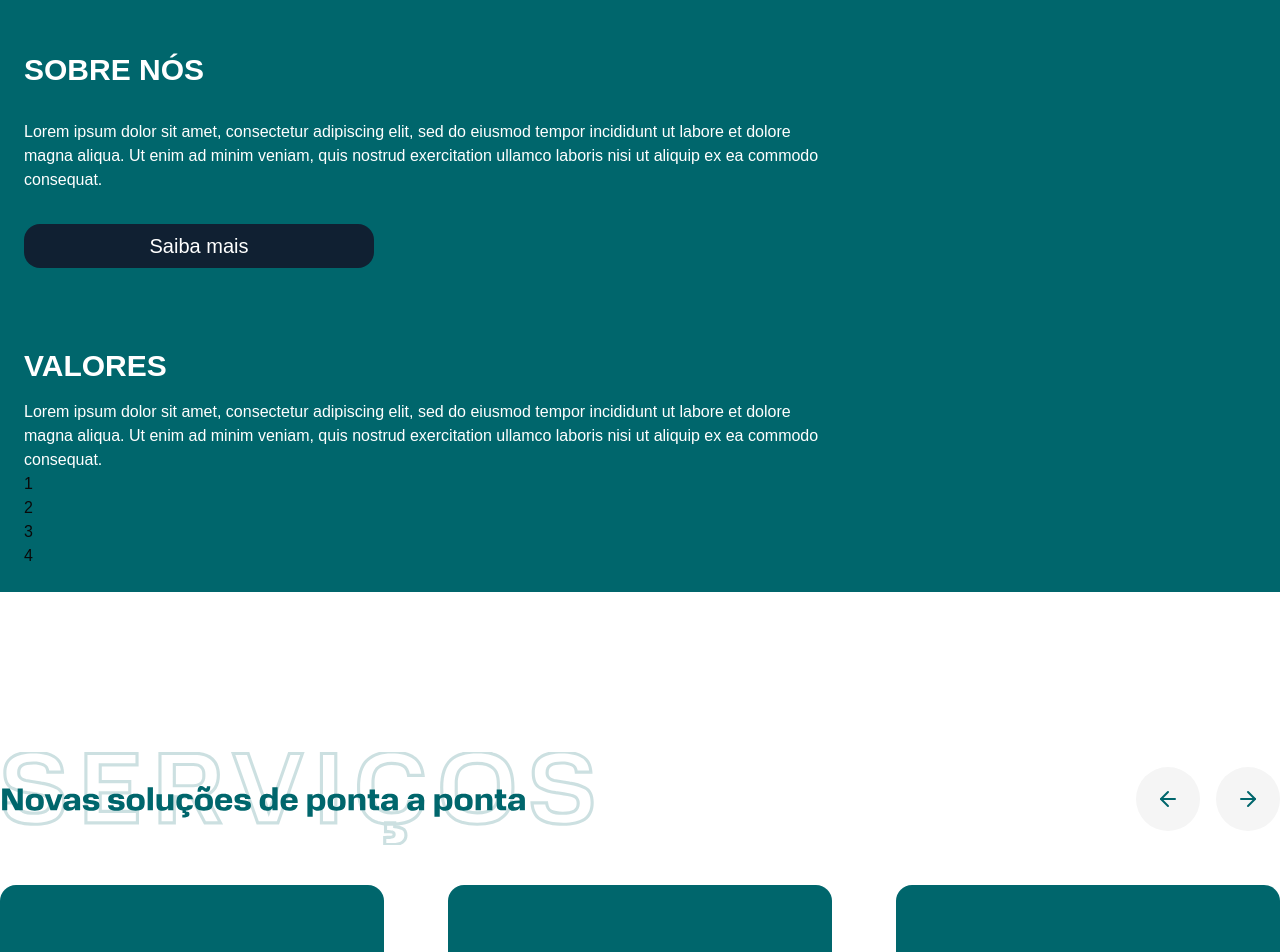
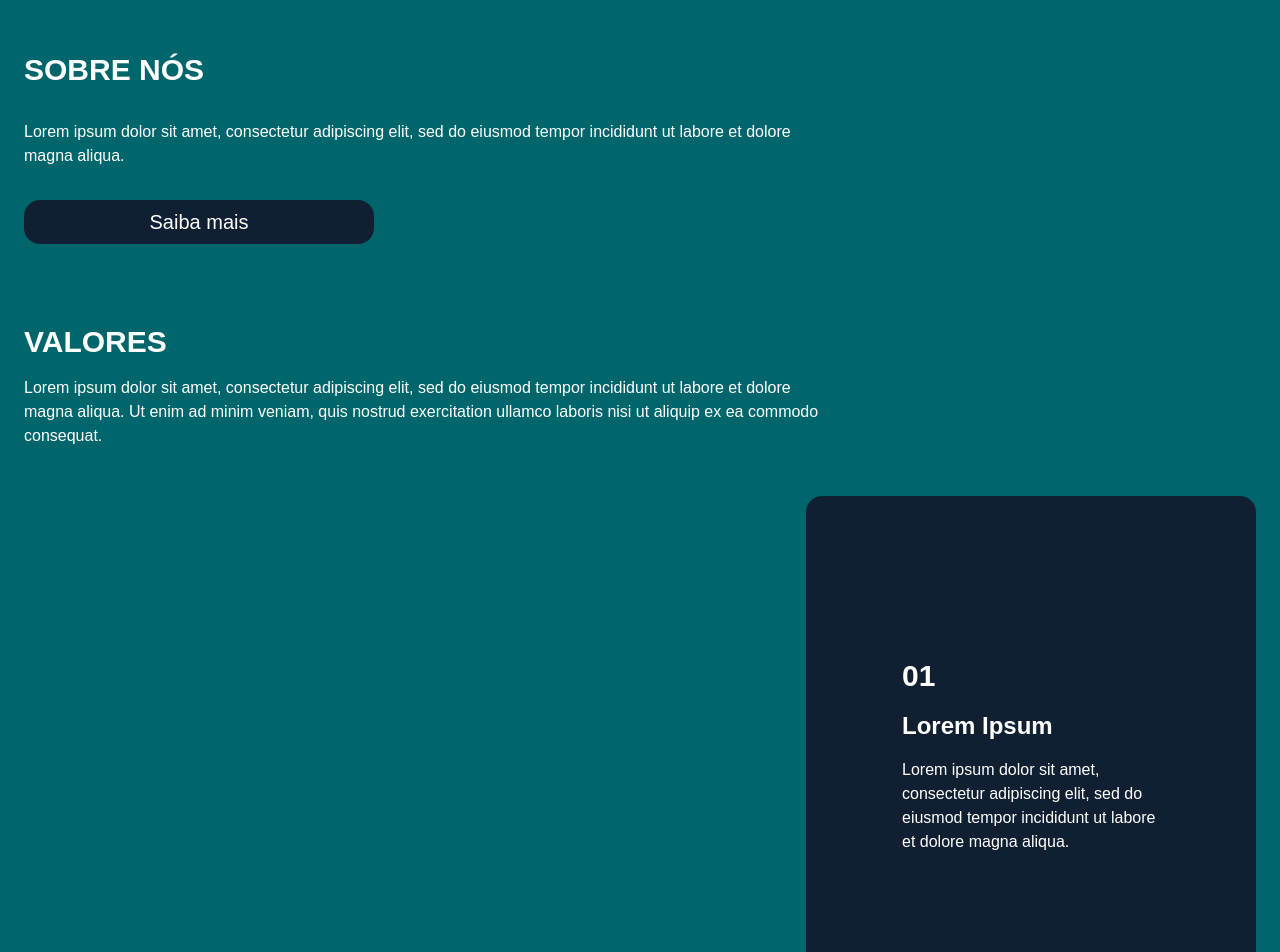
Before and after one commit to DevGustavoGantois/novasce_webiste_v2.0, a Next.js app: page / in a window 1280 px wide. Shown: the part 980-1932 px from the top of the page. Built offline with nearby package versions, Linux system fonts and the light colour scheme.

Commit message:
feat:Adding framer motion and adding animation cards.

```diff
--- a/src/app/s-about.tsx
+++ b/src/app/s-about.tsx
@@ -1,39 +1,20 @@
-'use client'
+'use client';
 import Link from "next/link";
 import { motion } from 'framer-motion';
-import { useEffect, useState } from "react";
-
-const CardInteractionsData = [
-    {
-        number: '1',
-        title: 'Lorem Ipsum',
-        decription: 'Lorem ipsum dolor sit amet, consectetur adipiscing elit, sed do eiusmod tempor incididunt ut labore et dolore magna aliqua. '
-    },
-    {
-        number: '2',
-        title: 'Lorem Ipsum',
-        decription: 'Lorem ipsum dolor sit amet, consectetur adipiscing elit, sed do eiusmod tempor incididunt ut labore et dolore magna aliqua. '
-    },
-    {
-        number: '3',
-        title: 'Lorem Ipsum',
-        decription: 'Lorem ipsum dolor sit amet, consectetur adipiscing elit, sed do eiusmod tempor incididunt ut labore et dolore magna aliqua. '
-    },
-    {
-        number: '4',
-        title: 'Lorem Ipsum',
-        decription: 'Lorem ipsum dolor sit amet, consectetur adipiscing elit, sed do eiusmod tempor incididunt ut labore et dolore magna aliqua. '
-    }
-]
+import { useState } from "react";
 
 export function HomeAbout() {
+    const [index, setIndex] = useState(0);
+
     return (
-        <section className="bg-petroleum_green p-6 pt-16 mb-20">
+        <section className="bg-petroleum_green p-6 pt-16 mb-20 overflow-hidden">
             <div className="max-w-[1440px] mx-auto p-6 lg:p-0" data-aos="fade-up">
                 <div className="flex flex-col gap-8">
                     <h1 className="uppercase text-white font-bold text-3xl" data-aos="fade-down">SOBRE NÓS</h1>
                     <div className="max-w-[800px] flex justify-center lg:justify-start">
-                <p className="text-white text-light text-sm md:text-base" data-aos="fade-down" data-aos-delay="200">Lorem ipsum dolor sit amet, consectetur adipiscing elit, sed do eiusmod tempor incididunt ut labore et dolore magna aliqua. Ut enim ad minim veniam, quis nostrud exercitation ullamco laboris nisi ut aliquip ex ea commodo consequat. </p>
+                        <p className="text-white text-light text-sm md:text-base" data-aos="fade-down" data-aos-delay="200">
+                            Lorem ipsum dolor sit amet, consectetur adipiscing elit, sed do eiusmod tempor incididunt ut labore et dolore magna aliqua.
+                        </p>
                     </div>
                     <button className="rounded-2xl text-center p-2 bg-[#102032] w-[300px] lg:w-[350px] text-white font-medium text-xl transition-all duration-700 cursor-pointer hover:scale-[1.1] hover:shadow-lg">
                         <Link href="#">Saiba mais</Link>
@@ -46,15 +27,28 @@ export function HomeAbout() {
                 </div>
             </div>
             </div>
-            <div>
-                {CardInteractionsData.map((item, index) => {
-                    return (
-                        <div key={index}>
-                            <h1 className="">{item.number}</h1>
+            <div className="flex flex-col gap-12 mt-12">
+                {[1, 2, 3, 4].map((_, i) => (
+                    <motion.div
+                        key={i}
+                        onViewportEnter={() => setIndex(i)}
+                        initial={{ opacity: 0, x: i % 2 === 0 ? -100 : 100 }}
+                        whileInView={{ opacity: 1, x: 0 }}
+                        viewport={{ amount: 0.8 }}
+                        transition={{ duration: 0.5 }}
+                        className={`lg:w-[450px] h-[520px] flex items-center p-6 lg:p-24 bg-deep_blue rounded-2xl
+                            ${i % 2 === 0 ? 'self-end' : 'self-start'}`}
+                    >
+                        <div className="w-full">
+                            <h1 className="mb-4 text-3xl font-bold text-white">{`0${i + 1}`}</h1>
+                            <h2 className="text-white text-2xl font-bold mb-4">Lorem Ipsum</h2>
+                            <p className="text-white text-base">
+                                Lorem ipsum dolor sit amet, consectetur adipiscing elit, sed do eiusmod tempor incididunt ut labore et dolore magna aliqua.
+                            </p>
                         </div>
-                    )
-                })}
+                    </motion.div>
+                ))}
             </div>
         </section>
-    )
+    );
 }
```
Lines whose indentation alone changed are shown as unchanged.
